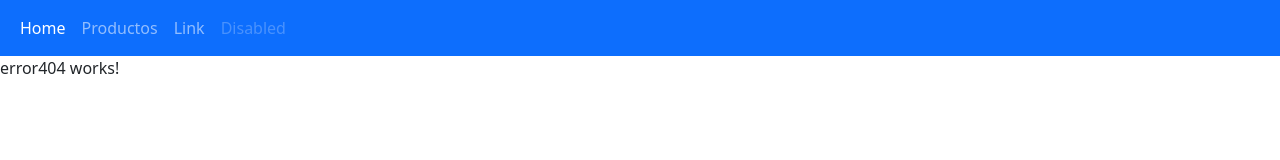
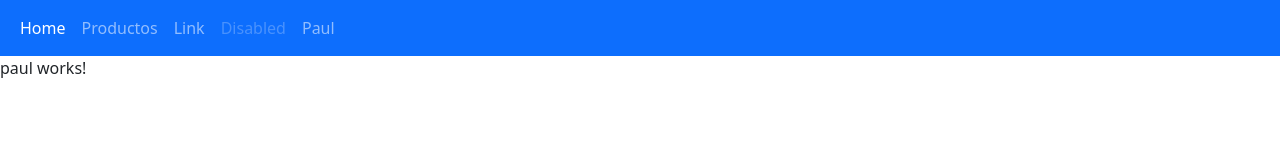
Before and after one commit to wlady3190/web2-rutasDinamicas, an Angular app: page /paul in a window 1280 px wide. Shown: the top 160 px of the page. Built offline with nearby package versions, Linux system fonts and the light colour scheme.

Commit message:
componente paul

```diff
--- a/src/app/app-routing.module.ts
+++ b/src/app/app-routing.module.ts
@@ -4,13 +4,15 @@ import { HomeComponent } from './screens/home/home.component';
 import { ProductosComponent } from './screens/productos/productos.component';
 import { Error404Component } from './screens/error404/error404.component';
 import { DetallesComponent } from './screens/detalles/detalles.component';
+import { PaulComponent } from './components/paul/paul.component';
 
 const routes: Routes = [
   { path: '', component: HomeComponent},
   { path: 'productos', component: ProductosComponent},
   { path: 'detalles/:id', component: DetallesComponent},
+  { path: 'paul', component: PaulComponent},
+  { path: '**', component: Error404Component},
 
-  { path: '**', component: Error404Component}
 ];
 
 @NgModule({
--- a/src/app/app.module.ts
+++ b/src/app/app.module.ts
@@ -13,6 +13,7 @@ import { TablaComponent } from './components/tabla/tabla.component';
 import { HttpClientModule } from '@angular/common/http'
 import { FormsModule } from '@angular/forms';
 import { DetallesComponent } from './screens/detalles/detalles.component';
+import { PaulComponent } from './components/paul/paul.component';
 
 @NgModule({
   declarations: [
@@ -24,6 +25,7 @@ import { DetallesComponent } from './screens/detalles/detalles.component';
     FormularioComponent,
     TablaComponent,
     DetallesComponent,
+    PaulComponent,
   ],
   imports: [
     BrowserModule,
--- a/src/app/components/nav-bar/nav-bar.component.html
+++ b/src/app/components/nav-bar/nav-bar.component.html
@@ -13,6 +13,9 @@
         <li class="nav-item">
           <a class="nav-link disabled" href="#">Disabled</a>
         </li>
+        <li class="nav-item">
+          <a class="nav-link" href="paul">Paul</a>
+        </li>
       </ul>
     </div>
   </nav>
--- /dev/null
+++ b/src/app/components/paul/paul.component.html
@@ -0,0 +1 @@
+<p>paul works!</p>
```
Also changed, not shown: src/app/components/paul/paul.component.ts (added, +10 -0 lines), src/app/components/paul/paul.component.css (added), 1 other file (tests, documents, lock files or other folders).
